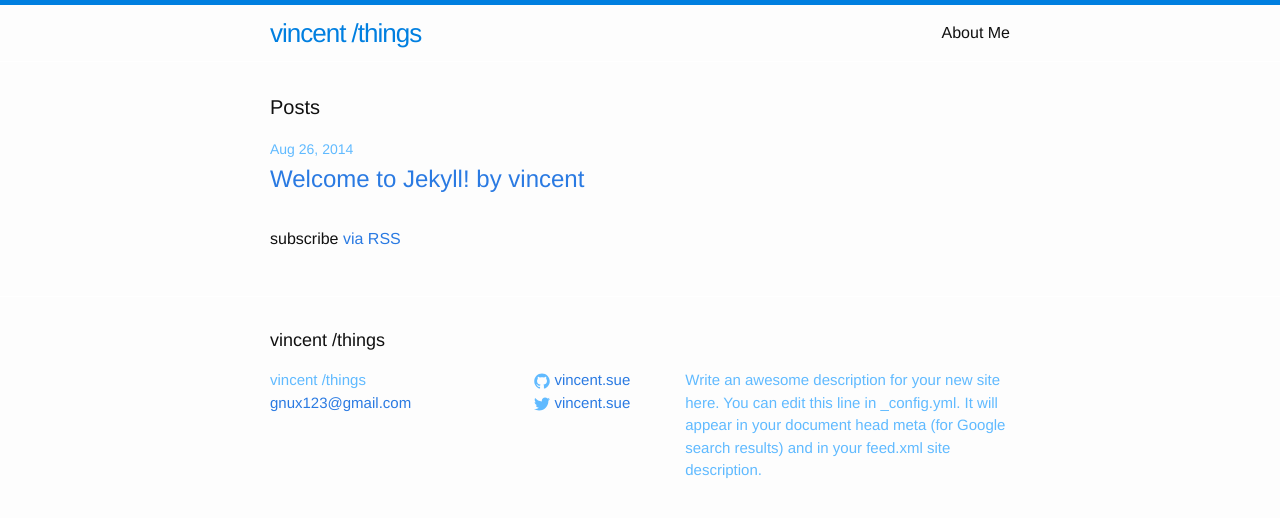
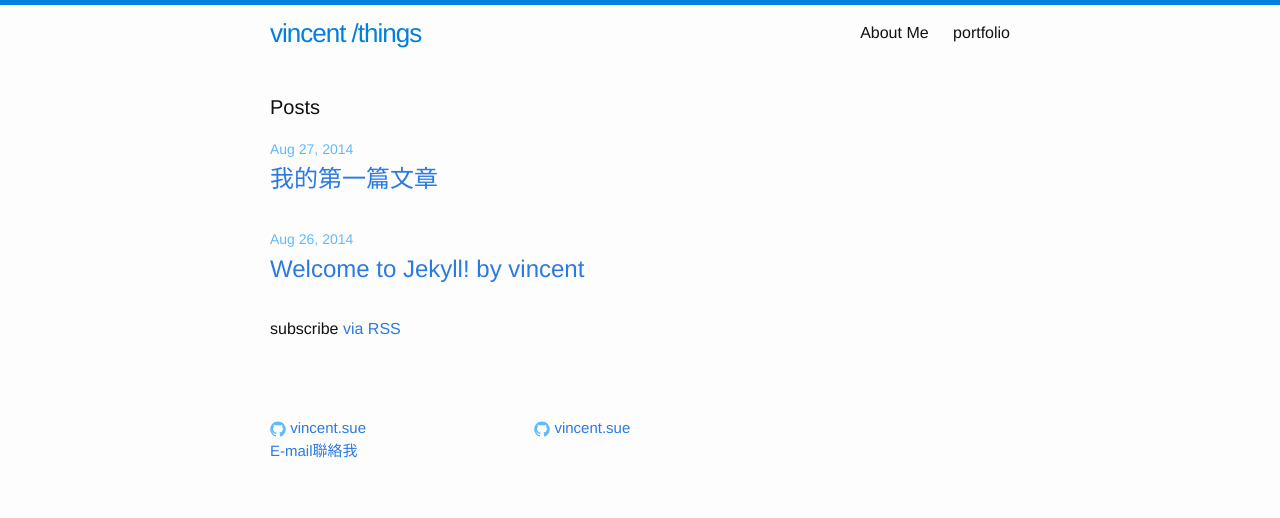
Before and after one commit to gnux123/gnux123.github.io, a Jekyll site: the page built from index.html, in a window 1280 px wide. Shown: the top 518 px of the page. Built offline with Jekyll 4.4.1, drawn with Linux system fonts in a browser that asks for light colours.

Commit message:
layout Change and css style modified.

```diff
--- a/_config.yml
+++ b/_config.yml
@@ -2,9 +2,7 @@
 title: vincent /things
 email: gnux123@gmail.com
 description: > # this means to ignore newlines until "baseurl:"
-  Write an awesome description for your new site here. You can edit this
-  line in _config.yml. It will appear in your document head meta (for
-  Google search results) and in your feed.xml site description.
+
 baseurl: "" # the subpath of your site, e.g. /blog/
 url: "http://gnux123.github.io" # the base hostname & protocol for your site
 twitter_username: vincent.sue
--- a/_includes/footer.html
+++ b/_includes/footer.html
@@ -2,13 +2,23 @@
 
   <div class="wrapper">
 
-    <h2 class="footer-heading">{{ site.title }}</h2>
+    <!-- <h2 class="footer-heading">{{ site.title }}</h2> -->
 
     <div class="footer-col-wrapper">
       <div class="footer-col  footer-col-1">
         <ul class="contact-list">
-          <li>{{ site.title }}</li>
-          <li><a href="mailto:{{ site.email }}">{{ site.email }}</a></li>
+          <!-- <li>{{ site.title }}</li> -->
+          <li>
+            <a href="https://github.com/{{ site.github_username }}">
+              <span class="icon  icon--github">
+                <svg viewBox="0 0 16 16">
+                  <path fill="#828282" d="M7.999,0.431c-4.285,0-7.76,3.474-7.76,7.761 c0,3.428,2.223,6.337,5.307,7.363c0.388,0.071,0.53-0.168,0.53-0.374c0-0.184-0.007-0.672-0.01-1.32 c-2.159,0.469-2.614-1.04-2.614-1.04c-0.353-0.896-0.862-1.135-0.862-1.135c-0.705-0.481,0.053-0.472,0.053-0.472 c0.779,0.055,1.189,0.8,1.189,0.8c0.692,1.186,1.816,0.843,2.258,0.645c0.071-0.502,0.271-0.843,0.493-1.037 C4.86,11.425,3.049,10.76,3.049,7.786c0-0.847,0.302-1.54,0.799-2.082C3.768,5.507,3.501,4.718,3.924,3.65 c0,0,0.652-0.209,2.134,0.796C6.677,4.273,7.34,4.187,8,4.184c0.659,0.003,1.323,0.089,1.943,0.261 c1.482-1.004,2.132-0.796,2.132-0.796c0.423,1.068,0.157,1.857,0.077,2.054c0.497,0.542,0.798,1.235,0.798,2.082 c0,2.981-1.814,3.637-3.543,3.829c0.279,0.24,0.527,0.713,0.527,1.437c0,1.037-0.01,1.874-0.01,2.129 c0,0.208,0.14,0.449,0.534,0.373c3.081-1.028,5.302-3.935,5.302-7.362C15.76,3.906,12.285,0.431,7.999,0.431z"/>
+                </svg>
+              </span>
+              <span class="username">{{ site.github_username }}</span>
+            </a>
+          </li>
+          <li><a href="mailto:{{ site.email }}">E-mail聯絡我</a></li>
         </ul>
       </div>
 
@@ -29,7 +39,7 @@
           {% endif %}
 
           {% if site.twitter_username %}
-          <li>
+<!--           <li>
             <a href="https://twitter.com/{{ site.twitter_username }}">
               <span class="icon  icon--twitter">
                 <svg viewBox="0 0 16 16">
@@ -40,7 +50,7 @@
 
               <span class="username">{{ site.twitter_username }}</span>
             </a>
-          </li>
+          </li> -->
           {% endif %}
         </ul>
       </div>
--- a/_includes/head.html
+++ b/_includes/head.html
@@ -8,4 +8,5 @@
 
     <link rel="stylesheet" href="{{ "/css/main.css" | prepend: site.baseurl }}">
     <link rel="canonical" href="{{ page.url | replace:'index.html','' | prepend: site.baseurl | prepend: site.url }}">
+    <script src="http://zeptojs.com/zepto.min.js"></script>
 </head>
```
Also changed, not shown: _posts/2014-08-27-my-blog-first.markdown (added, +25 -0 lines), portfolio.md (added, +11 -0 lines).
